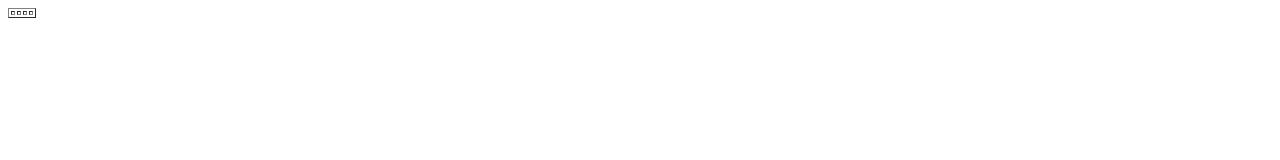
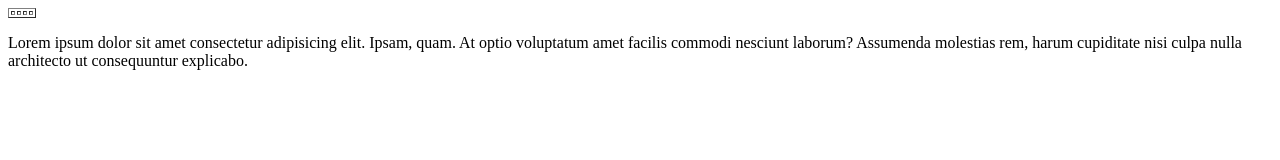
Before and after one commit to johsman12/proyectosoftware2, a plain HTML site: page index.html in a window 1280 px wide. Drawn offline with Linux system fonts and the light colour scheme.

Commit message:
modificacion index

```diff
--- a/index.html
+++ b/index.html
@@ -14,5 +14,6 @@
             <td></td>
         </tr>
     </table>
+    <p>Lorem ipsum dolor sit amet consectetur adipisicing elit. Ipsam, quam. At optio voluptatum amet facilis commodi nesciunt laborum? Assumenda molestias rem, harum cupiditate nisi culpa nulla architecto ut consequuntur explicabo.</p>
 </body>
 </html>
```
